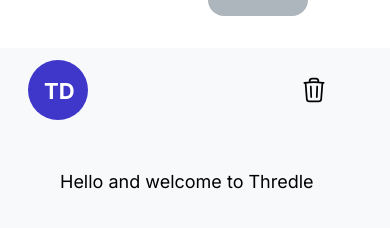
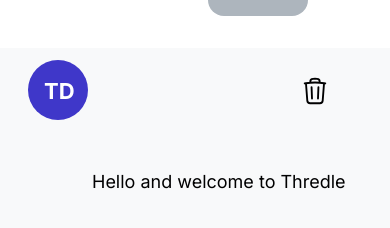
Before and after one commit to divinegodwin/GhostGram, a Next.js app: page /Posts in a window 390 px wide. Shown: the part 192-420 px from the top of the page. Built offline with nearby package versions, Linux system fonts and the light colour scheme.

Commit message:
new commit

```diff
--- a/app/Posts/page.jsx
+++ b/app/Posts/page.jsx
@@ -78,6 +78,7 @@
 
           <div className="delete-icon w-[28px] h-[28px] ml-[20rem] mt-[-2rem]">
             <svg
+            className="delete-icon-icon"
               onClick={() => handleDelete(post.key)}
               maxlength="10"
               data-slot="icon"
@@ -115,6 +116,7 @@
 
         <div className="delete-icon w-[28px] h-[28px] ml-[20rem] mt-[-2rem]">
           <svg
+          className="delete-icon-icon"
             data-slot="icon"
             fill="none"
             stroke-width="1.5"
--- a/app/globals.css
+++ b/app/globals.css
@@ -36,13 +36,12 @@
 
     to {
         opacity: 1;
-        margin-top: 2rem
+        margin-top: 2rem;
     }
-
-    ;
 }
 
-@media(max-width:420px){
+
+@media(max-width:410px){
     .text-area {
     width: 16rem;
     height: 120px;
@@ -64,7 +63,7 @@
 
 
 .delete-icon {
-    margin-left: 18rem;
+    margin-right: 3rem;
 }
 
 .about-container {
@@ -94,6 +93,14 @@
 .form-item-container {
     margin-left: -1rem;
 }
+.delete-icon-icon {
+    margin-left: -2rem;
+    width: 30px;
+}
+.example-text {
+    margin-left: 2rem;
+}
+
 
 }
 
```
